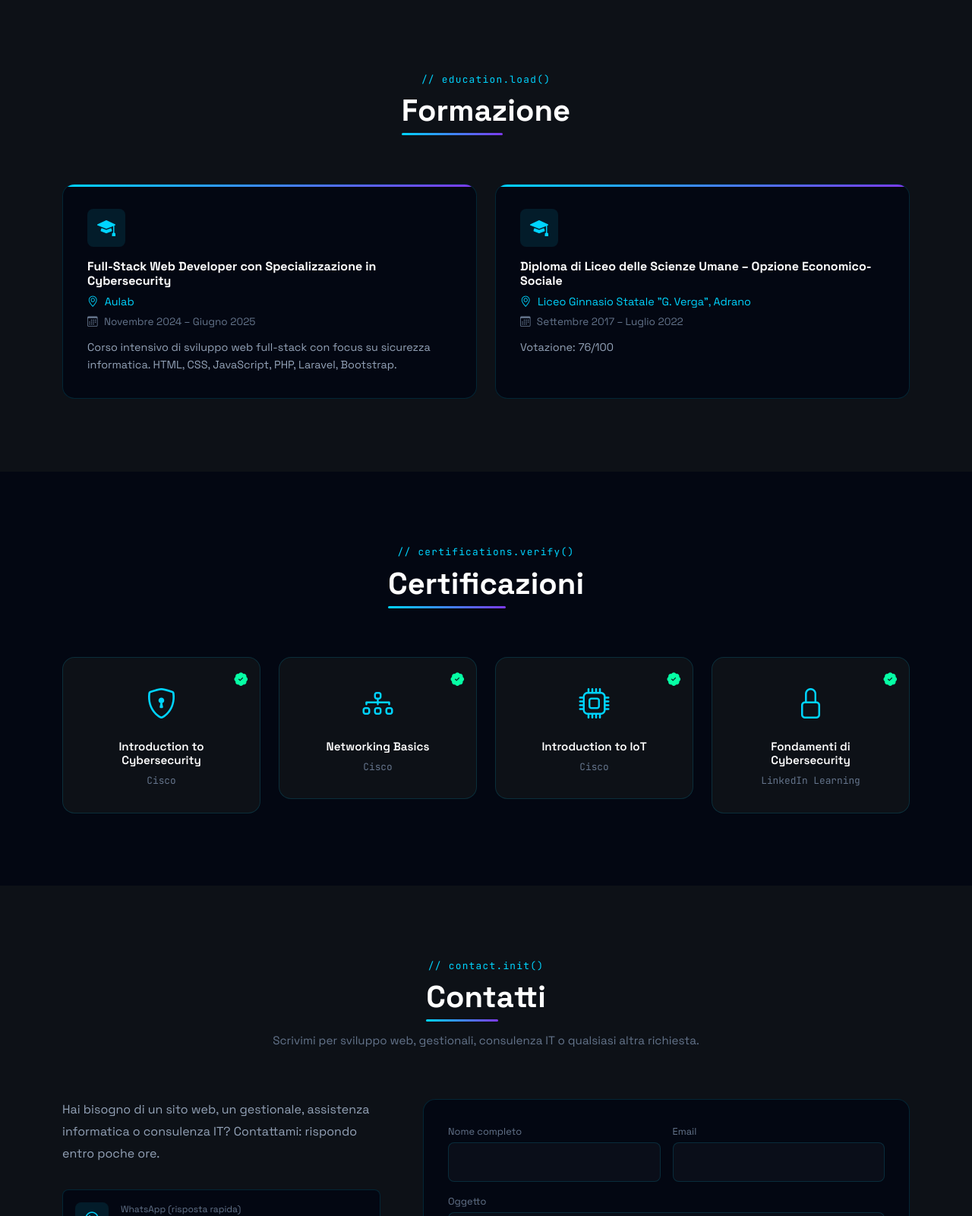
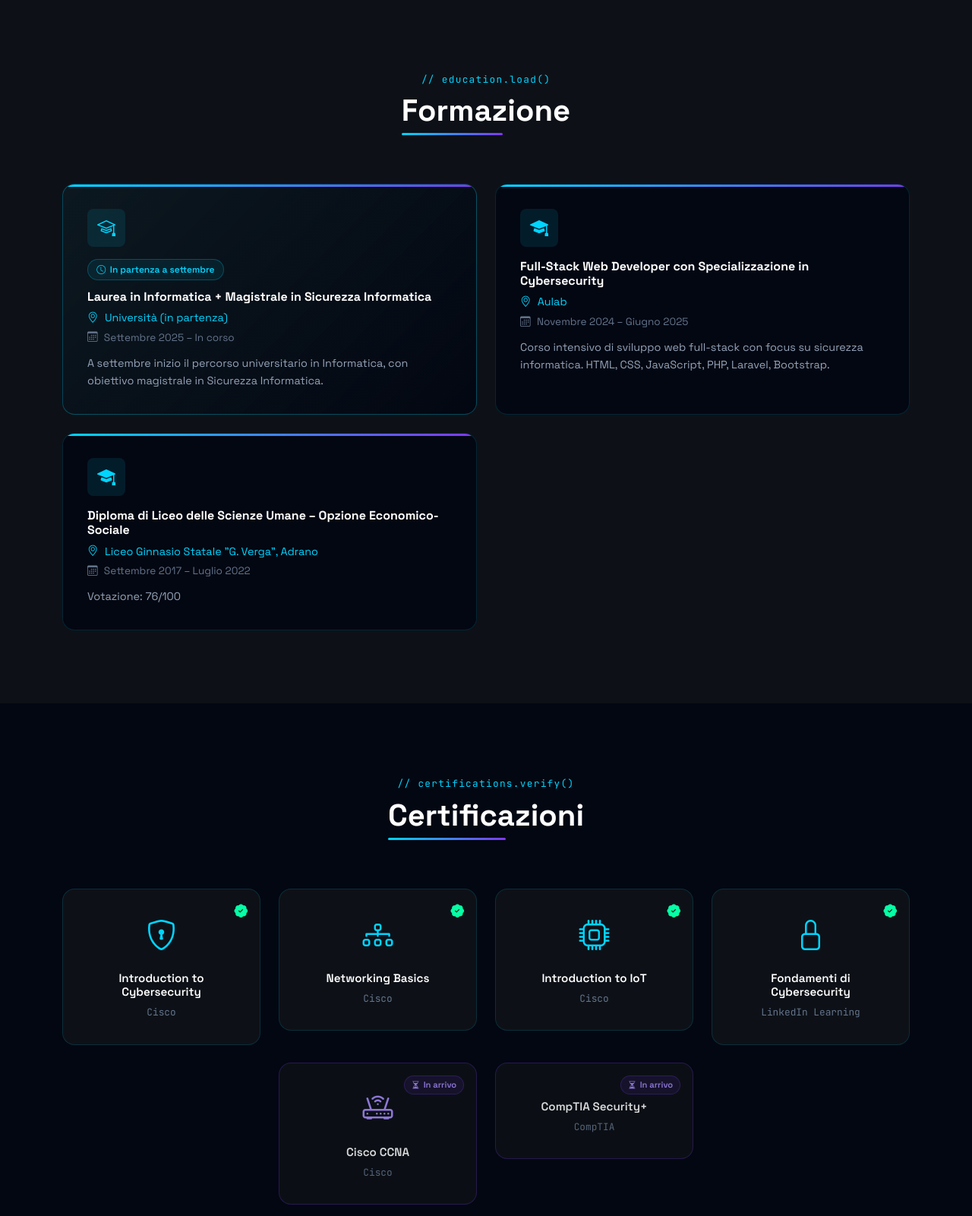
Before and after one commit to Samueleattina04/Portfolio, a Laravel app: page / in a window 1280 px wide. Shown: the part 4899-6500 px from the top of the page at 76% size. Run offline with Laravel 12, Linux system fonts and the light colour scheme.

Commit message:
fix: remove cybersecurity service, add upcoming certs and university
- Removed Cybersecurity from services (replaced with Formazione & Crescita card)
- Added upcoming certifications: Cisco CCNA and CompTIA Security+ with
  'In arrivo' badge (hourglass icon, purple style)
- Added university entry: Laurea Informatica + Magistrale Sicurezza
  Informatica starting September, with 'In partenza a settembre' badge
- Removed 'Cybersecurity Enthusiast' from typewriter roles
- CSS: new styles for upcoming cert and edu cards/badges

https://claude.ai/code/session_018iy7etiMBmMWqk4gNeuo4D

```diff
--- a/app/Http/Controllers/PortfolioController.php
+++ b/app/Http/Controllers/PortfolioController.php
@@ -52,10 +52,10 @@ class PortfolioController extends Controller
                     'color' => 'accent2',
                 ],
                 [
-                    'icon'  => 'shield-lock-fill',
-                    'title' => 'Cybersecurity',
-                    'desc'  => 'Analisi delle vulnerabilità, hardening dei sistemi, endpoint security e monitoraggio della sicurezza IT aziendale.',
-                    'tags'  => ['Firewall', 'Endpoint Security', 'Audit', 'Backup'],
+                    'icon'  => 'graph-up-arrow',
+                    'title' => 'Formazione & Crescita',
+                    'desc'  => 'Mi sto preparando per le certificazioni Cisco CCNA e CompTIA Security+. A settembre inizierò la laurea in Informatica con magistrale in Sicurezza Informatica.',
+                    'tags'  => ['CCNA', 'CompTIA Security+', 'Laurea Informatica'],
                     'color' => 'purple',
                 ],
             ],
@@ -107,24 +107,35 @@ class PortfolioController extends Controller
 
             'education' => [
                 [
+                    'title'       => 'Laurea in Informatica + Magistrale in Sicurezza Informatica',
+                    'institution' => 'Università (in partenza)',
+                    'period'      => 'Settembre 2025 – In corso',
+                    'description' => 'A settembre inizio il percorso universitario in Informatica, con obiettivo magistrale in Sicurezza Informatica.',
+                    'upcoming'    => true,
+                ],
+                [
                     'title'       => 'Full-Stack Web Developer con Specializzazione in Cybersecurity',
                     'institution' => 'Aulab',
                     'period'      => 'Novembre 2024 – Giugno 2025',
                     'description' => 'Corso intensivo di sviluppo web full-stack con focus su sicurezza informatica. HTML, CSS, JavaScript, PHP, Laravel, Bootstrap.',
+                    'upcoming'    => false,
                 ],
                 [
                     'title'       => 'Diploma di Liceo delle Scienze Umane – Opzione Economico-Sociale',
                     'institution' => 'Liceo Ginnasio Statale "G. Verga", Adrano',
                     'period'      => 'Settembre 2017 – Luglio 2022',
                     'description' => 'Votazione: 76/100',
+                    'upcoming'    => false,
                 ],
             ],
 
             'certifications' => [
-                ['name' => 'Introduction to Cybersecurity', 'issuer' => 'Cisco', 'icon' => 'shield-lock'],
-                ['name' => 'Networking Basics',              'issuer' => 'Cisco', 'icon' => 'diagram-3'],
-                ['name' => 'Introduction to IoT',            'issuer' => 'Cisco', 'icon' => 'cpu'],
-                ['name' => 'Fondamenti di Cybersecurity',    'issuer' => 'LinkedIn Learning', 'icon' => 'lock'],
+                ['name' => 'Introduction to Cybersecurity', 'issuer' => 'Cisco',             'icon' => 'shield-lock', 'upcoming' => false],
+                ['name' => 'Networking Basics',              'issuer' => 'Cisco',             'icon' => 'diagram-3',  'upcoming' => false],
+                ['name' => 'Introduction to IoT',            'issuer' => 'Cisco',             'icon' => 'cpu',        'upcoming' => false],
+                ['name' => 'Fondamenti di Cybersecurity',    'issuer' => 'LinkedIn Learning', 'icon' => 'lock',       'upcoming' => false],
+                ['name' => 'Cisco CCNA',                     'issuer' => 'Cisco',             'icon' => 'router',     'upcoming' => true],
+                ['name' => 'CompTIA Security+',              'issuer' => 'CompTIA',           'icon' => 'shield-half', 'upcoming' => true],
             ],
 
             'languages' => [
--- a/public/css/portfolio.css
+++ b/public/css/portfolio.css
@@ -1108,6 +1108,40 @@ section { padding: 6rem 0; }
 .cta-banner-inner p  { color: var(--text-muted); margin: 0; font-size: .9rem; }
 .cta-banner-btns { display: flex; gap: .75rem; flex-wrap: wrap; }
 
+/* ---- CERT UPCOMING ---- */
+.cert-card--upcoming {
+    border-color: rgba(124,58,237,.3);
+    opacity: .85;
+}
+.cert-card--upcoming .cert-icon { color: #a78bfa; }
+.cert-upcoming-badge {
+    position: absolute;
+    top: 1rem; right: 1rem;
+    font-size: .7rem; font-weight: 600;
+    color: #a78bfa;
+    background: rgba(124,58,237,.12);
+    border: 1px solid rgba(124,58,237,.3);
+    padding: .2rem .55rem;
+    border-radius: 999px;
+    display: flex; align-items: center; gap: .3rem;
+}
+
+/* ---- EDU UPCOMING ---- */
+.edu-card--upcoming {
+    border-color: rgba(0,212,255,.3);
+    background: linear-gradient(135deg, rgba(0,212,255,.04), var(--bg-dark));
+}
+.edu-upcoming-badge {
+    display: inline-flex; align-items: center; gap: .35rem;
+    font-size: .75rem; font-weight: 600;
+    color: var(--primary);
+    background: rgba(0,212,255,.08);
+    border: 1px solid rgba(0,212,255,.25);
+    padding: .25rem .7rem;
+    border-radius: 999px;
+    margin-bottom: .75rem;
+}
+
 /* ---- RESPONSIVE ---- */
 @media (max-width: 991.98px) {
     .hero-avatar-wrapper { display: none; }
--- a/public/js/portfolio.js
+++ b/public/js/portfolio.js
@@ -132,7 +132,6 @@ document.addEventListener('DOMContentLoaded', () => {
             'Full-Stack Web Developer',
             'Sviluppo Siti Web & Gestionali',
             'Consulenza Informatica',
-            'Cybersecurity Enthusiast',
         ];
         let tIdx = 0, cIdx = 0, deleting = false;
         function typeLoop() {
--- a/resources/views/portfolio/index.blade.php
+++ b/resources/views/portfolio/index.blade.php
@@ -439,8 +439,13 @@
         <div class="row g-4">
             @foreach($data['education'] as $idx => $edu)
             <div class="col-lg-6" data-aos="fade-up" data-aos-delay="{{ $idx * 150 }}">
-                <div class="edu-card">
-                    <div class="edu-icon"><i class="bi bi-mortarboard-fill"></i></div>
+                <div class="edu-card {{ $edu['upcoming'] ? 'edu-card--upcoming' : '' }}">
+                    <div class="edu-icon">
+                        <i class="bi bi-{{ $edu['upcoming'] ? 'mortarboard' : 'mortarboard-fill' }}"></i>
+                    </div>
+                    @if($edu['upcoming'])
+                    <span class="edu-upcoming-badge"><i class="bi bi-clock"></i> In partenza a settembre</span>
+                    @endif
                     <h4 class="edu-title">{{ $edu['title'] }}</h4>
                     <p class="edu-institution"><i class="bi bi-geo-alt"></i> {{ $edu['institution'] }}</p>
                     <p class="edu-period"><i class="bi bi-calendar3"></i> {{ $edu['period'] }}</p>
@@ -462,9 +467,13 @@
         <div class="row g-4 justify-content-center">
             @foreach($data['certifications'] as $idx => $cert)
             <div class="col-lg-3 col-md-6" data-aos="zoom-in" data-aos-delay="{{ $idx * 100 }}">
-                <div class="cert-card">
+                <div class="cert-card {{ $cert['upcoming'] ? 'cert-card--upcoming' : '' }}">
                     <div class="cert-icon"><i class="bi bi-{{ $cert['icon'] }}"></i></div>
-                    <div class="cert-verified"><i class="bi bi-patch-check-fill"></i></div>
+                    @if($cert['upcoming'])
+                        <div class="cert-upcoming-badge"><i class="bi bi-hourglass-split"></i> In arrivo</div>
+                    @else
+                        <div class="cert-verified"><i class="bi bi-patch-check-fill"></i></div>
+                    @endif
                     <h5 class="cert-name">{{ $cert['name'] }}</h5>
                     <p class="cert-issuer">{{ $cert['issuer'] }}</p>
                 </div>
```
